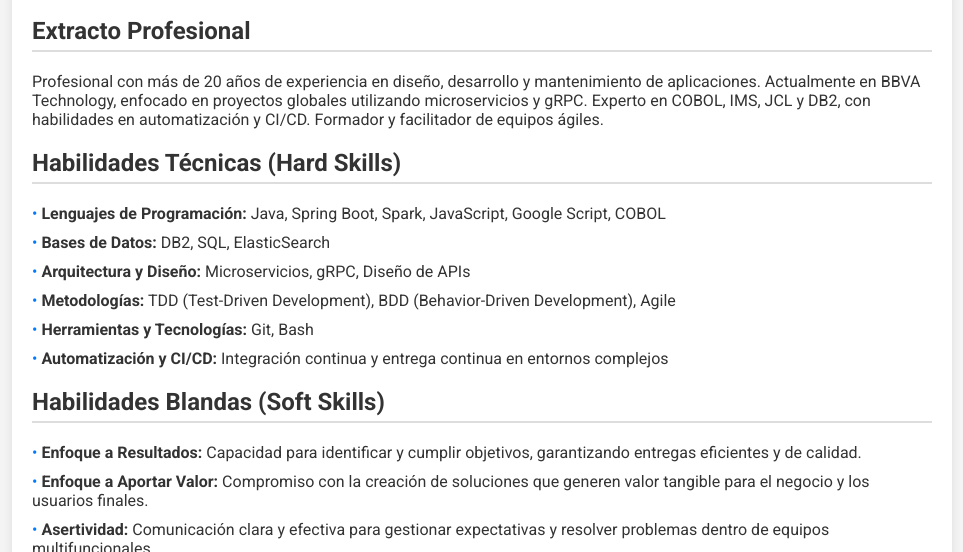
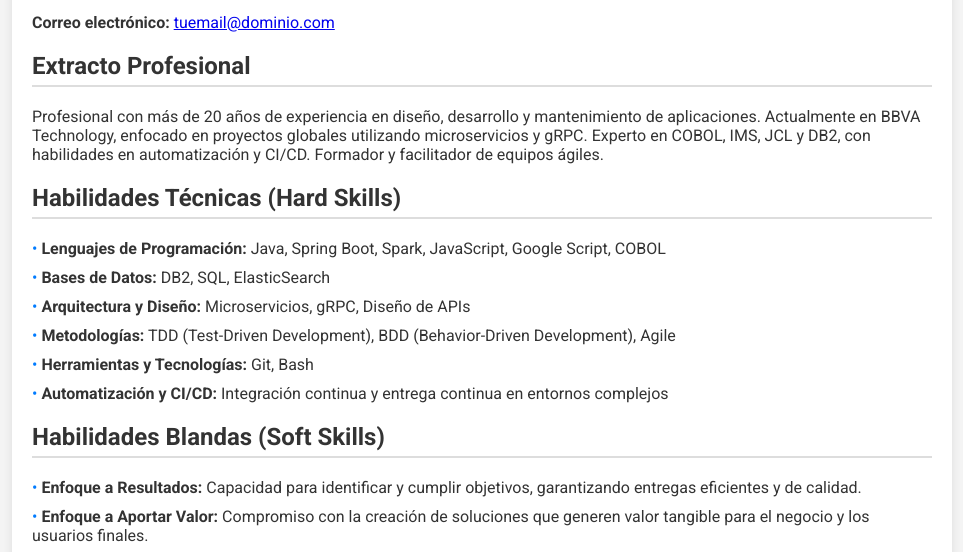
Before and after one commit to kizokumaru/kizokumaru.github.io, a plain HTML site: page index.html in a window 1280 px wide. Shown: the part 208-760 px from the top of the page, without its empty margins (158-1121 px from the left). Drawn offline with Linux system fonts and the light colour scheme.

Commit message:
Update index.html
Add mail

```diff
--- a/index.html
+++ b/index.html
@@ -58,6 +58,7 @@
             <h1>Néstor López Royo</h1>
             <p><strong>Back-End Software Developer</strong></p>
             <p>Barcelona, España</p>
+            <p><strong>Correo electrónico:</strong> <a href="mailto:tuemail@dominio.com">tuemail@dominio.com</a></p>
         </header>
 
         <section class="section">
```
